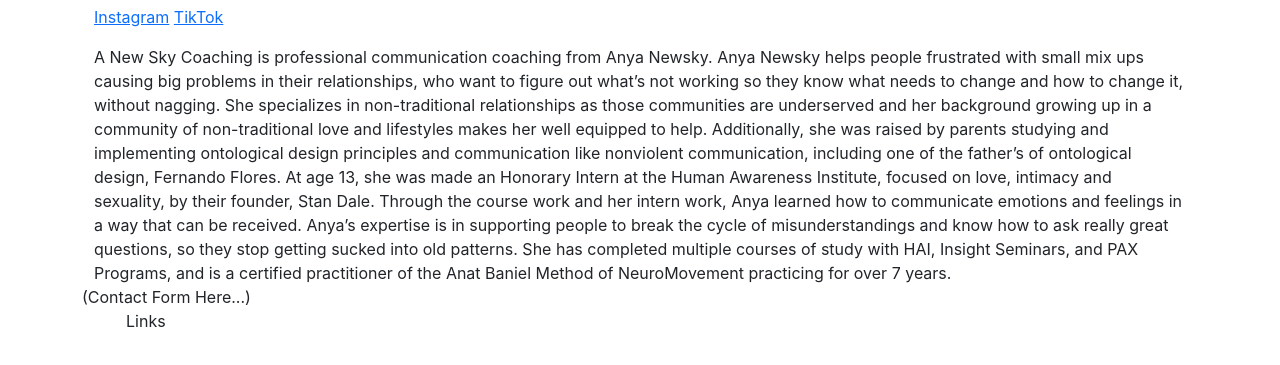
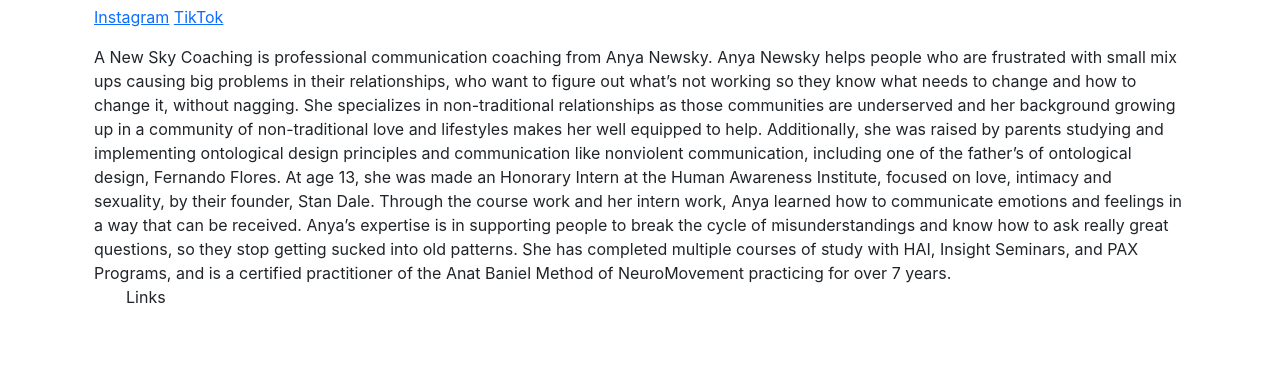
Before and after one commit to anewsky/anewsky.github.io, a website: page index.html in a window 1280 px wide. Shown: the part 137-502 px from the top of the page. Drawn offline with nearby package versions, Linux system fonts and the light colour scheme.

Commit message:
more edits

```diff
--- a/index.html
+++ b/index.html
@@ -42,7 +42,7 @@
         <div id="About" class="about">
             A New Sky Coaching is professional communication coaching from Anya Newsky.
 
-            Anya Newsky helps people frustrated with small mix ups causing big problems in their relationships, who want
+            Anya Newsky helps people who are frustrated with small mix ups causing big problems in their relationships, who want
             to figure out what’s not working so they know what needs to change and how to change it, without nagging.
 
             She specializes in non-traditional relationships as those communities are underserved and her background
@@ -65,7 +65,7 @@
     </div>
 
     <div id="Contact" class="contact">
-        (Contact Form Here...)
+
 
     </div>
 
```
